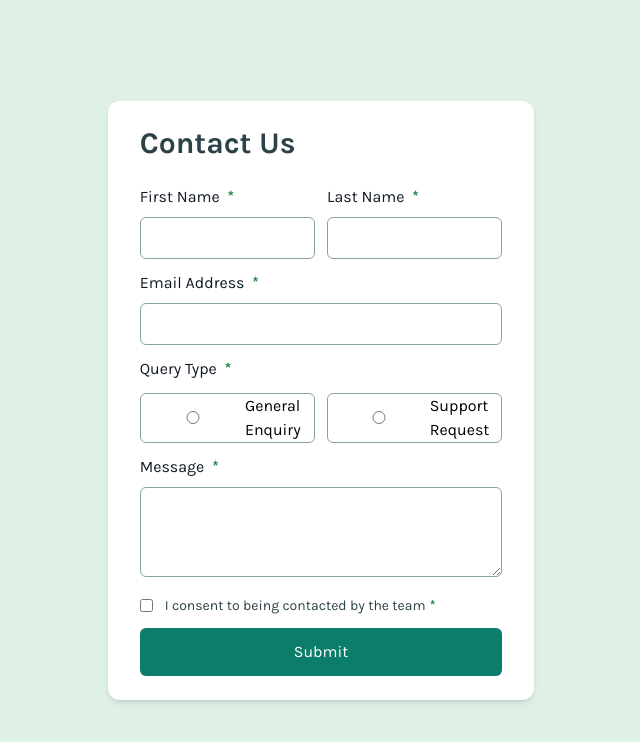
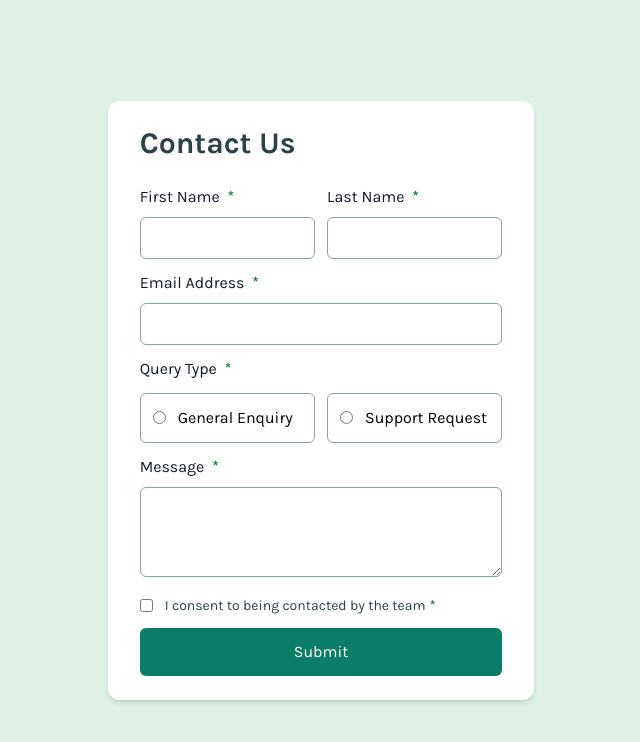
Before and after one commit to UmerNasir-2000/fem-contact-form, a React (Vite) app: page / in a window 1280 px wide. Shown: the top 742 px of the page, without its empty margins (319-959 px from the left). Built offline with nearby package versions, Linux system fonts and the light colour scheme.

Commit message:
fix: resolve style issues for radio buttons

```diff
--- a/src/components/contactForm/index.tsx
+++ b/src/components/contactForm/index.tsx
@@ -113,13 +113,13 @@ const ContactForm = () => {
           </label>
           <div className="flex gap-3 my-3">
             <div className="space-y-2 w-1/2">
-              <div className="flex items-center border border-grey-500 rounded-md">
+              <div className="flex items-center border border-grey-500 rounded-md p-3 gap-x-3">
                 <input
                   {...register("supportType", { required: true })}
                   type="radio"
                   id="generalEnquiry"
                   required
-                  className={`w-full px-4 p-2 rounded-md border border-grey-500 focus:border-green-700 focus:outline-none ${
+                  className={`px-4 p-2 rounded-md border border-grey-500 focus:border-green-700 focus:outline-none ${
                     errors.firstName && "border-red focus:border-red"
                   }`}
                 />
@@ -130,13 +130,13 @@ const ContactForm = () => {
               )}
             </div>
             <div className="space-y-2 w-1/2">
-              <div className="flex items-center border border-grey-500 rounded-md">
+              <div className="flex items-center border border-grey-500 rounded-md p-3 gap-x-3">
                 <input
                   {...register("supportType", { required: true })}
                   type="radio"
                   id="supportRequest"
                   required
-                  className={`px-4 p-2 w-full rounded-md border border-grey-500 focus:border-green-700 focus:outline-none ${
+                  className={`px-4 p-2 rounded-md border border-grey-500 focus:border-green-700 focus:outline-none ${
                     errors.lastName && "border-red focus:border-red"
                   }`}
                 />
```
